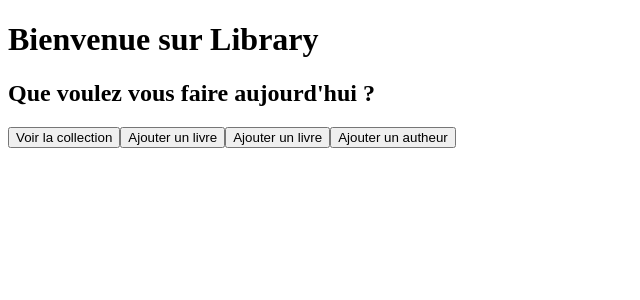
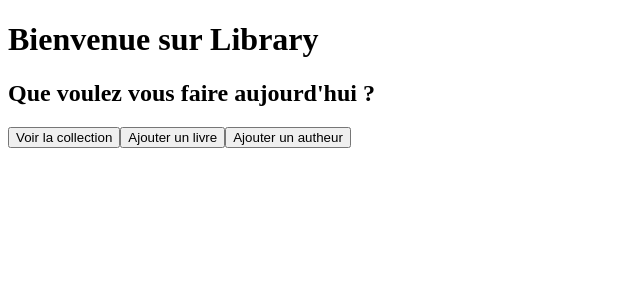
Before and after one commit to SanchezYoan/Library, a React (Create React App) app in the folder library/: page / in a window 1280 px wide. Shown: the top 300 px of the page, without its empty margins (0-640 px from the left). Built offline with nearby package versions, Linux system fonts and the light colour scheme; the HTML template or start-up script is replaced by a standard one.

Commit message:
fix button

```diff
--- a/library/src/pages/Home.js
+++ b/library/src/pages/Home.js
@@ -19,8 +19,6 @@ const Home = () => {
                 <button onClick={() => setIsCollection(!isCollection)}>Voir la collection</button>
 
                 <button onClick={() => setIsModal(!isModal)}>Ajouter un livre</button>
-
-                <button>Ajouter un livre</button>
 
                 <button>Ajouter un autheur</button>
             </div>
```
